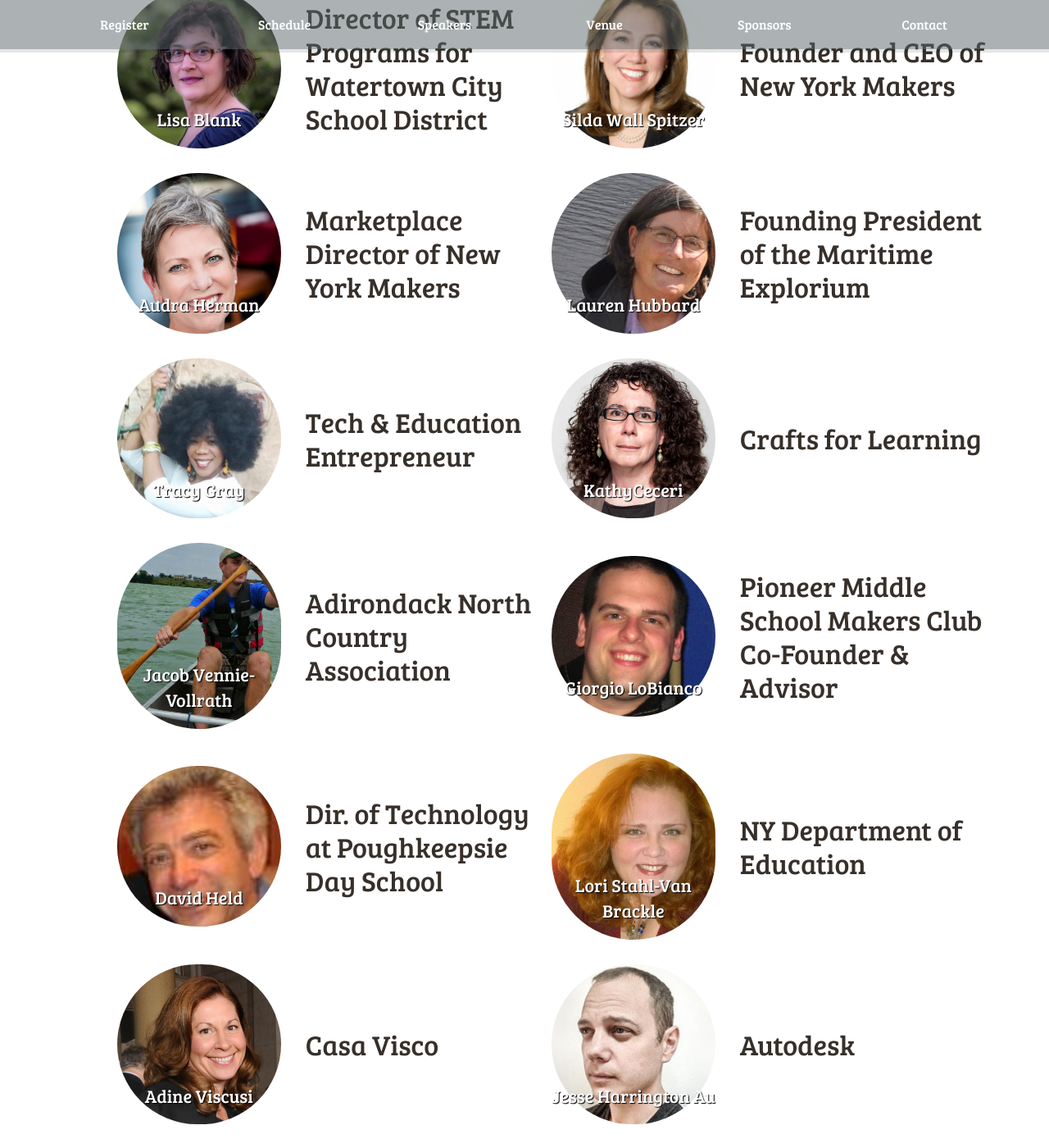
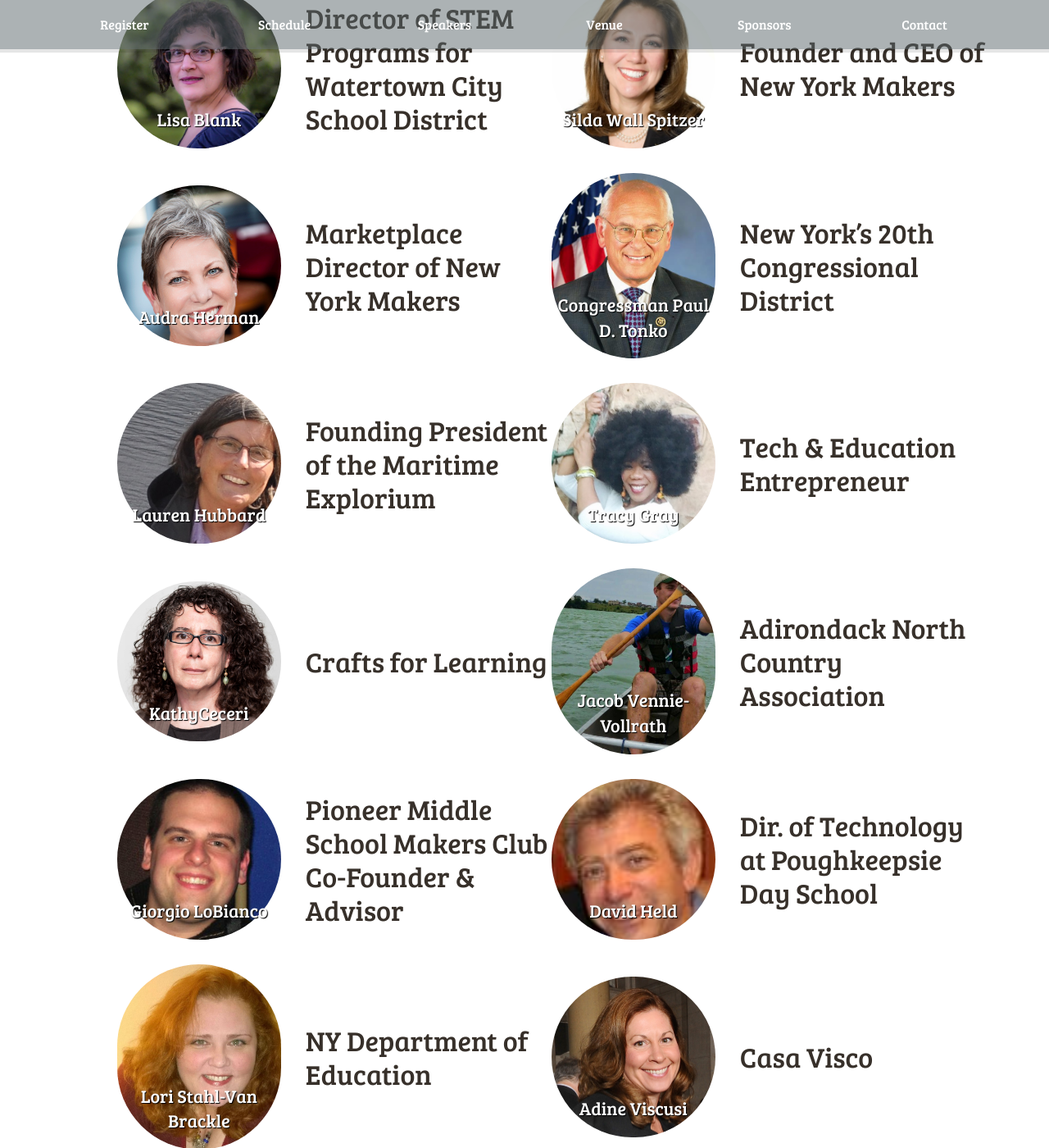
Before and after one commit to nysmakers/nysmakers.github.io, a Jekyll site: the page built from index.html, in a window 1280 px wide and 1400 px high, scrolled down 5344 px. Shown: the whole window at 82% size. Built offline with Jekyll 4.4.1, drawn with Linux system fonts in a browser that asks for light colours; some web fonts are replaced; comment, search, counter and statistics services are not loaded.

Commit message:
Added Congressman Paul D Tonko

```diff
--- a/2017/stylesheets/responsive.css
+++ b/2017/stylesheets/responsive.css
@@ -404,6 +404,9 @@
 #speakers #victoraprea {
   background: url("/images/speakers/VictorAprea.png") no-repeat;
   background-position-x: 35%; }
+#speakers #paultonko {
+  background: url("/images/speakers/PaulTonko.jpg") no-repeat;
+  background-position-x: 35%; }
 
 @media screen and (max-width: 780px) {
   #speakers #talks td:last-child {
--- a/index.html
+++ b/index.html
@@ -198,6 +198,10 @@
       <tr>
         <td><a href="http://newyorkmakers.com/" id="audraherman">Audra Herman</a></td>
         <td>Marketplace Director of New York Makers</td>
+      </tr>
+      <tr>
+        <td><a href="http://tonko.house.gov/" id="paultonko">Congressman Paul D. Tonko</a></td>
+        <td>New York’s 20th Congressional District</td>
       </tr>
       <tr>
         <td><a href="http://www.maritimeexplorium.org" id="laurenhubbard">Lauren Hubbard</a></td>
```
Also changed, not shown: images/speakers/PaulTonko.jpg (added).
